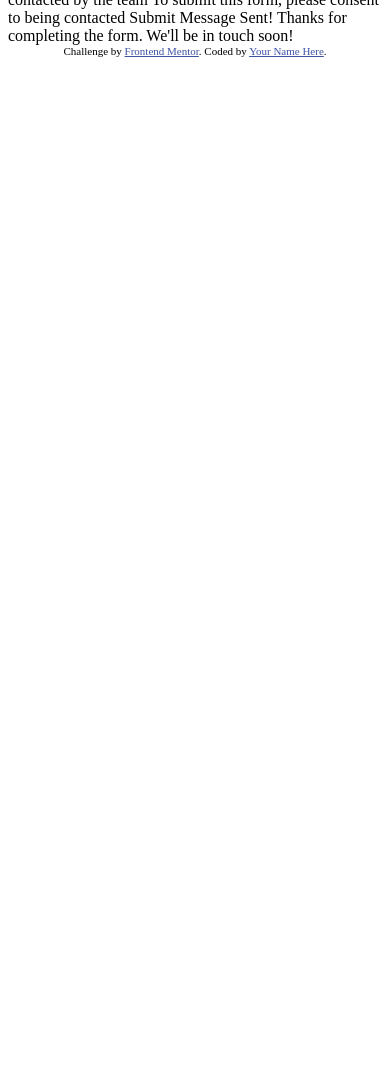
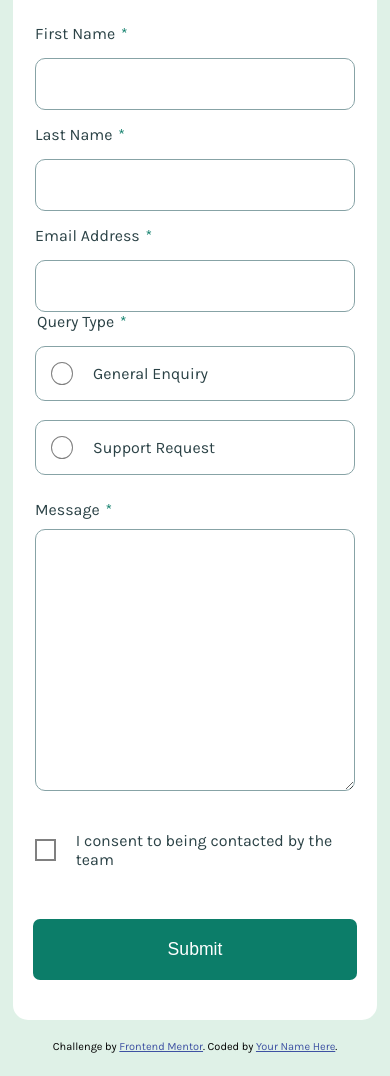
Before and after one commit to alvarozama/Contact-form, a plain HTML site: page index.html in a window 390 px wide. Shown: the part 107-1183 px from the top of the page. Before the commit the page ends 844 px from the top, so only its background shows below. Drawn offline with Linux system fonts and the light colour scheme.

Commit message:
Mobile HTML & CSS

```diff
--- /dev/null
+++ b/index.css
@@ -0,0 +1,188 @@
+:root {
+    --clr-lightgreen:  hsl(148, 38%, 91%);
+    --clr-mediumgreen: hsl(169, 82%, 27%);
+    --clr-red: hsl(0, 66%, 54%);
+    --clr-white: hsl(0, 0%, 100%);
+    --clr-mediumgrey: hsl(186, 15%, 59%);
+    --clr-darkgrey: hsl(187, 24%, 22%);
+    --fontsize-labels: 16px;
+    --fontweight-regular: 400;
+    --fontweight-bold: 700;
+}
+
+body {
+    background-color: var(--clr-lightgreen);
+    display: flex;
+    flex-direction: column;
+    justify-content: center;
+    align-items: center;
+    font-family: "Karla";
+    padding: 15px 5px;
+}
+
+main {
+    background-color: var(--clr-white);
+    border-radius: 15px;
+    padding: 10px 20px 40px 20px;
+    display: flex;
+    flex-direction: column;
+}
+
+h1 {
+    margin-bottom: 40px;
+    margin-left: 10px;
+    color: var(--clr-darkgrey);
+    font-weight: 700;
+}
+
+fieldset {
+    border: none;
+    padding: 0;
+}
+
+.user-info {
+    display: flex;
+    flex-direction: column;
+    gap: 15px;
+}
+
+legend {
+    margin: 20px 0 15px 0;
+}
+
+.query-type {
+    display: flex;
+    flex-direction: column;
+    gap: 15px;
+}
+
+.message {
+    display: flex;
+    flex-direction: column;
+    gap: 10px;
+    margin-top: 25px;
+}
+
+.consent {
+    display: flex;
+    gap: 20px;
+    justify-content: space-between;
+    margin: 40px 0 10px 0;
+}
+
+input[type=checkbox] {
+    display: none;
+}
+
+.consent label {
+    position: relative;
+    display: flex;
+    align-items: center;
+    cursor: pointer;
+}
+
+.consent label::before {
+    content: '';
+    height: 18px;
+    width: 18px;
+    border: solid grey 2px;
+    margin-right: 20px;
+}
+
+input[type=checkbox]:checked + label::before {
+    content: url(./assets/images/icon-checkbox-check.svg);
+    border: none;
+}
+
+input[type=text],
+input[type=email] {
+    border: solid var(--clr-mediumgrey) 1px;
+    border-radius: 10px;
+    height: 50px;
+    padding: 0 15px;
+}
+
+input[type='radio'] {
+    display: none;
+}
+
+.container label {
+    position: relative;
+    border: solid var(--clr-mediumgrey) 1px;
+    border-radius: 10px;
+    padding: 15px;
+    display: flex;
+    align-items: center;
+    cursor: pointer;
+}
+
+.container > label::before {
+    content: '';
+    height: 21px;
+    width: 20px;
+    border: solid grey 1px;
+    border-radius: 50%;
+    margin-right: 20px;
+}
+
+input[type='radio']:checked + label {
+    background-color: var(--clr-lightgreen);
+}
+
+input[type='radio']:checked + label::before {
+    content: url(./assets/images/icon-radio-selected.svg);
+    border: none;
+}
+
+textarea {
+    border: solid var(--clr-mediumgrey) 1px;
+    border-radius: 10px;
+    height: 240px;
+    padding: 10px 15px;
+    font-family: "Karla";
+}
+
+.submit-button {
+    width: 100%;
+    background-color: var(--clr-mediumgreen);
+    color: var(--clr-white);
+    padding: 20px;
+    border-radius: 7px;
+    border: none;
+    font-size: 1.1rem;
+    font-weight: 400;
+    margin-top: 40px;
+}
+
+label, legend {
+    color: var(--clr-darkgrey);
+}
+
+span {
+    color: var(--clr-mediumgreen);
+    margin-left: 2px;
+}
+
+input:hover,
+.radiv:hover,
+.consent > label:hover,
+.submit-button {
+    cursor: pointer;
+}
+
+input:focus,
+textarea:focus {
+    outline: none;
+    cursor: text;
+    border: solid var(--clr-mediumgreen) 2px;
+}
+
+.error-message {
+    color: var(--clr-red);
+    display: none;
+}
+
+
+footer { margin-top: 20px; }
+.attribution { font-size: 11px; text-align: center; }
+.attribution a { color: hsl(228, 45%, 44%); }
--- a/index.html
+++ b/index.html
@@ -5,48 +5,80 @@
     <meta name="viewport" content="width=device-width, initial-scale=1.0"> <!-- displays site properly based on user's device -->
 
     <link rel="icon" type="image/png" sizes="32x32" href="./assets/images/favicon-32x32.png">
+    <link rel="preconnect" href="https://fonts.googleapis.com">
+    <link rel="preconnect" href="https://fonts.gstatic.com" crossorigin>
+    <link href="https://fonts.googleapis.com/css2?family=Karla:ital,wght@0,200..800;1,200..800&display=swap" rel="stylesheet">
+    <link rel="stylesheet" href="index.css">
 
     <title>Frontend Mentor | Contact form</title>
 
-  <!-- Feel free to remove these styles or customise in your own stylesheet 👍 -->
-  <style>
-    .attribution { font-size: 11px; text-align: center; }
-    .attribution a { color: hsl(228, 45%, 44%); }
-  </style>
   </head>
+
   <body>
 
-  Contact Us
+    <main>
 
-  First Name
+      <h1>Contact Us</h1>
+
+      <form action="#">
+
+        <fieldset class="user-info">
+          <label for="first-name">First Name<span> *</span></label>
+          <input type="text" name="first-name" id="first-name" autocomplete="given-name" aria-describedby="first-name-error"  required>
+          <span class="error-message" id="first-name-error">This field is required</span>
+          <label for="last-name">Last Name<span> *</span></label>
+          <input type="text" name="last-name" id="last-name" autocomplete="family-name" aria-describedby="last-name-error" required>
+          <span class="error-message" id="last-name-error">This field is required</span>
+          <label for="email">Email Address<span> *</span></label>
+          <input type="email" name="email" id="email" autocomplete="email" aria-invalid="true" aria-describedby="email-error" required>
+          <span class="error-message" id="email-error">Please enter a valid email address</span>
+          <span class="error-message" id="email-error">This field is required</span>
+        </fieldset>
+
+
+        <fieldset class="query-type">
+          <legend>Query Type<span> *</span></legend>
+          <div class="container">
+            <input type="radio" name="query-type" id="general-enquiry">
+            <label for="general-enquiry">General Enquiry</label><br>
+            <input type="radio" name="query-type" id="support-request">
+            <label for="support-request">Support Request</label>
+          </div>
+          <span class="error-message" id="query-error">Please select a query type</span>
+        </fieldset>
+
+
+        <fieldset class="message">
+          <label for="message">Message<span> *</span></label>
+          <textarea name="message" id="message" aria-describedby="message-error" required></textarea>
+          <span class="error-message" id="message-error">This field is required</span>
+        </fieldset>
+
+        <fieldset>
+          <div class="consent">
+            <input type="checkbox" name="consent" id="consent" class="consent-checkbox" aria-describedby="consent-error" required>
+            <label for="consent">I consent to being contacted by the team</label>
+          </div>
+          <span class="error-message" id="consent-error">To submit this form, please consent to being contacted</span>
+        </fieldset>
+        <button type="submit" class="submit-button">Submit</button>
+      </form>
+
+
+      <!--
+
       This field is required
 
-  Last Name
-  This field is required
-
-  Email Address
-  Please enter a valid email address
-  This field is required
-
-  Query Type
-  General Enquiry
-  Support Request
-  Please select a query type
-
-  Message
-  This field is required
-
-  I consent to being contacted by the team
       To submit this form, please consent to being contacted
 
-  Submit
+      Message Sent!
+      Thanks for completing the form. We'll be in touch soon! -->
+    </main>
 
-  Message Sent!
-  Thanks for completing the form. We'll be in touch soon!
-
-  <div class="attribution">
+    <footer class="attribution">
       Challenge by <a href="https://www.frontendmentor.io?ref=challenge">Frontend Mentor</a>.
       Coded by <a href="#">Your Name Here</a>.
-  </div>
+    </footer>
+    <script src="index.js"></script>
   </body>
 </html>
--- /dev/null
+++ b/index.js
@@ -0,0 +1,27 @@
+
+
+const handleSubmit = (e) => {
+    e.preventDefault(e);
+
+    const formData = new FormData(e.target);
+    const data = Object.fromEntries(formData);
+
+    console.log(data);
+
+    for (const [key, value] of Object.entries(data)) {
+        console.log(`Key: ${key}, Value: ${value}`);
+
+
+    };
+};
+
+function validateEmail() {
+    const validEmail = /^[\w-\.]+@([\w-]+\.)+[\w-]{2,4}$/g;
+    if (email.value.match(validEmail)) {
+        emailInput.style = '';
+        errorMessage.innerHTML = ''; // HACER QUE HAGA ALGO CUANDO ESTÉ BIEN
+        success();
+    } else if (email.value === '' || !validEmail.test(email)) {
+        errorStyle();
+    };
+}
```
Lines whose indentation alone changed are shown as unchanged.
